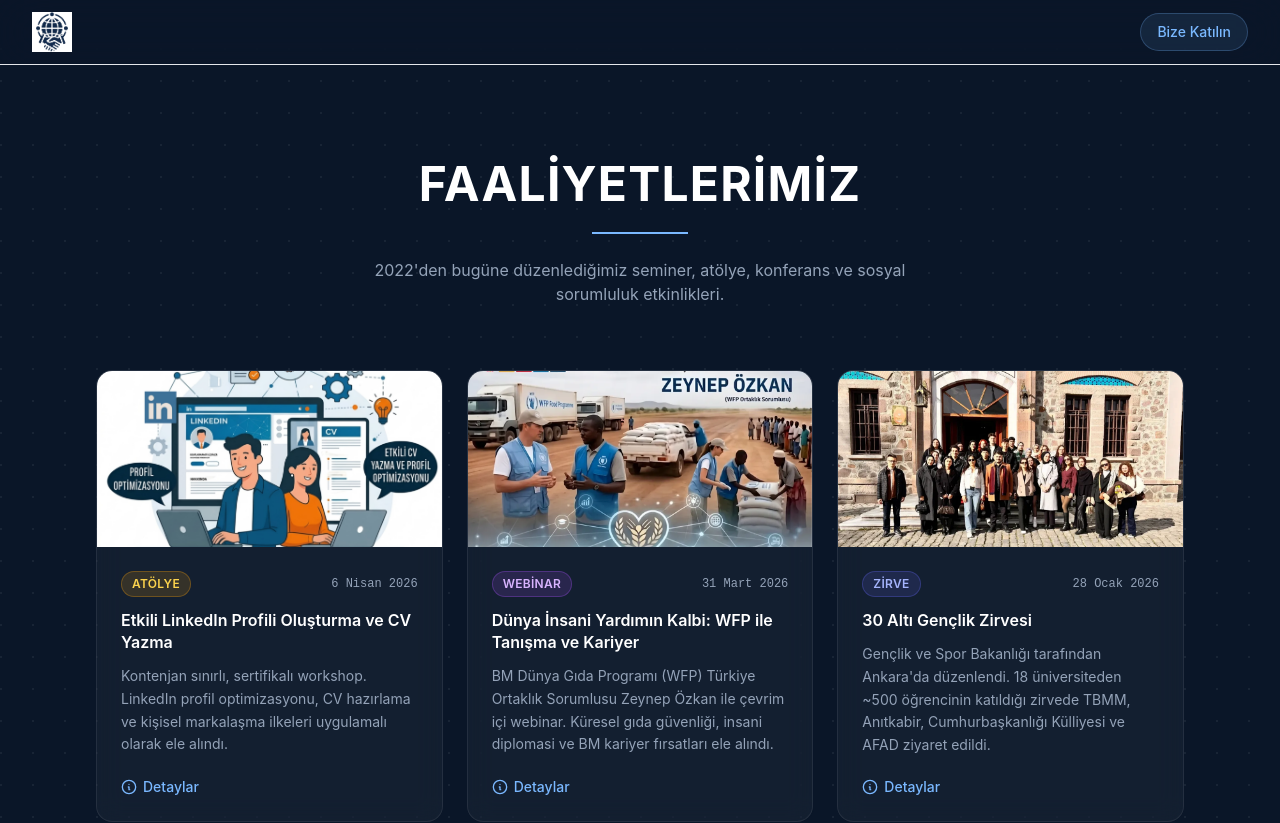
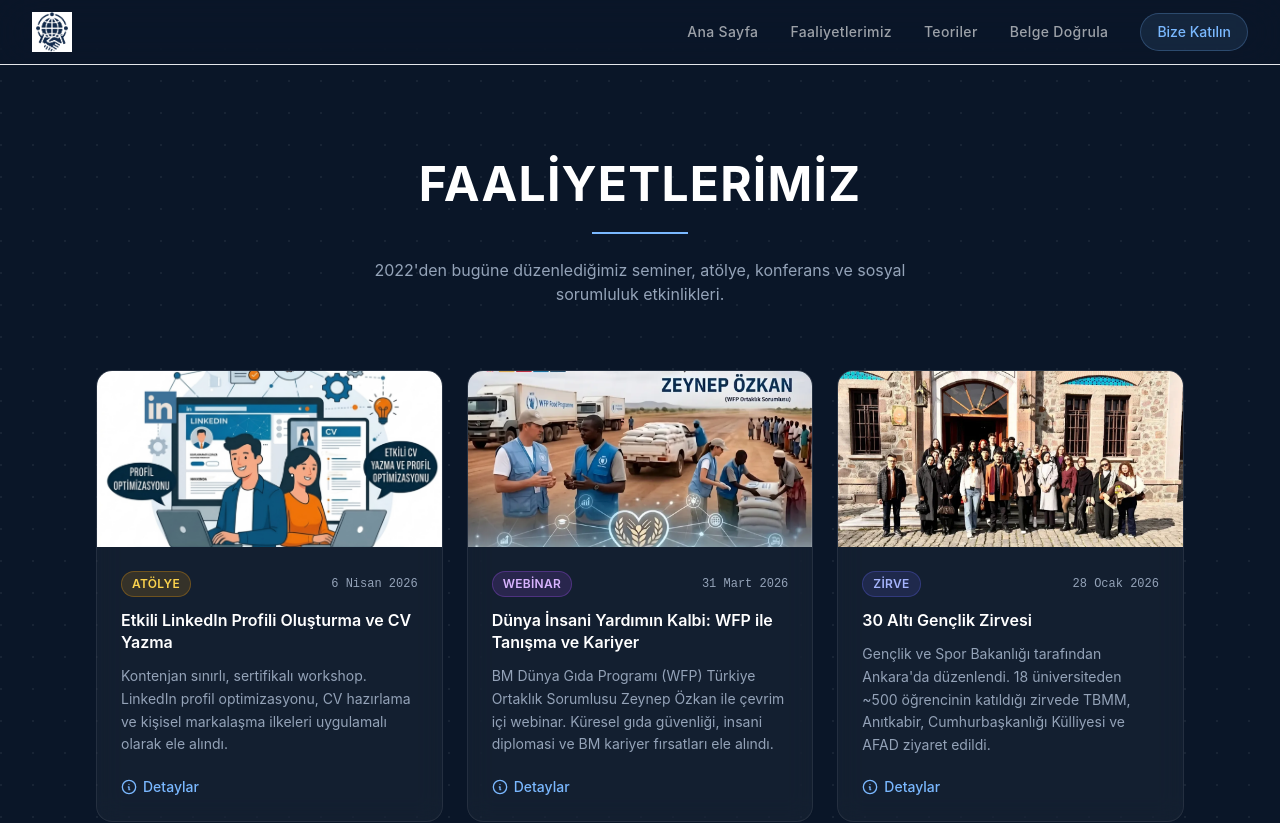
Before and after one commit to mertgrz24/uikt-site, a React (Vite) app: page /events in a window 1280 px wide. Shown: the top 823 px of the page. Built offline with nearby package versions, Linux system fonts and the light colour scheme.

Commit message:
fix: navbar linkleri geri yüklendi, hero üst padding ve etiket spacing düzeltildi

```diff
--- a/src/components/Navbar.jsx
+++ b/src/components/Navbar.jsx
@@ -24,6 +24,10 @@
 
           {/* Desktop */}
           <div className="hidden md:flex items-center gap-8">
+            <Link to="/" className={linkCls}>Ana Sayfa</Link>
+            <Link to="/events" className={linkCls}>Faaliyetlerimiz</Link>
+            <Link to="/theories" className={linkCls}>Teoriler</Link>
+            <Link to="/verify" className={linkCls}>Belge Doğrula</Link>
             <button
               onClick={openJoin}
               className="px-4 py-2 text-sm font-medium bg-brand-accentLight/10 hover:bg-brand-accentLight/20 text-brand-accentLight border border-brand-accentLight/25 rounded-full transition-all duration-200"
@@ -47,6 +51,10 @@
         {/* Mobile dropdown */}
         {menuOpen && (
           <div className="md:hidden bg-brand-bg/95 backdrop-blur-xl border-t border-white/10 px-6 pb-5 pt-3 flex flex-col gap-3">
+            <Link to="/" onClick={() => setMenuOpen(false)} className={mobileLinkCls}>Ana Sayfa</Link>
+            <Link to="/events" onClick={() => setMenuOpen(false)} className={mobileLinkCls}>Faaliyetlerimiz</Link>
+            <Link to="/theories" onClick={() => setMenuOpen(false)} className={mobileLinkCls}>Teoriler</Link>
+            <Link to="/verify" onClick={() => setMenuOpen(false)} className={mobileLinkCls}>Belge Doğrula</Link>
             <button
               onClick={openJoin}
               className="w-full text-center py-3 text-sm font-medium bg-brand-accentLight/10 hover:bg-brand-accentLight/20 text-brand-accentLight border border-brand-accentLight/25 rounded-full transition-all duration-200"
--- a/src/pages/HomePage.jsx
+++ b/src/pages/HomePage.jsx
@@ -11,7 +11,7 @@
       <Navbar />
 
       {/* Hero Section */}
-      <section className="relative min-h-[90vh] md:min-h-screen bg-brand-bgSection flex flex-col items-center justify-center overflow-hidden pt-16">
+      <section className="relative min-h-[90vh] md:min-h-screen bg-brand-bgSection flex flex-col items-center justify-center overflow-hidden pt-24">
 
         {/* Arka plan ambient glow */}
         <div className="absolute inset-0 pointer-events-none">
@@ -22,7 +22,7 @@
         <div className="relative z-10 w-full flex flex-col items-center px-4">
 
           {/* Üst etiket — çok küçük ekranda gizle */}
-          <div className="hidden sm:flex items-center gap-2 mb-6">
+          <div className="hidden sm:flex items-center gap-2 mb-4">
             <div className="w-6 h-px bg-brand-accentLight/50" />
             <span
               className="text-xs font-medium text-brand-accentLight/70 tracking-[0.2em] uppercase"
```
